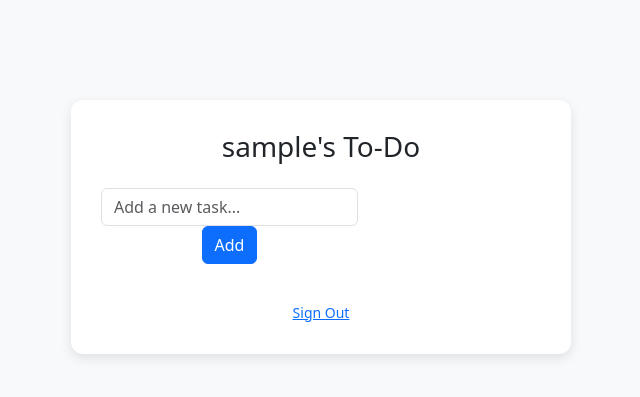
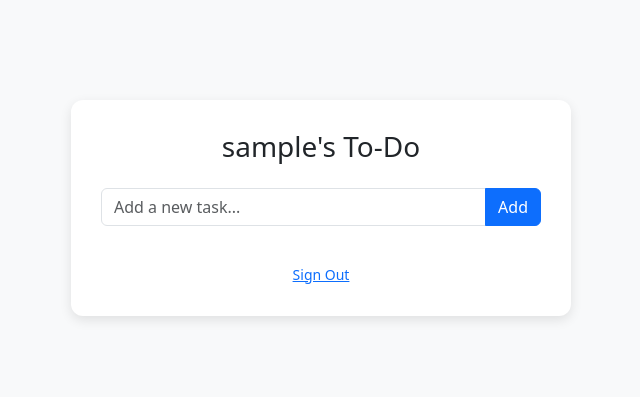
Before and after one commit to wilsx2/mini-todo, a Flask app: page /list in a window 1280 px wide. Shown: the top 397 px of the page, without its empty margins (319-959 px from the left). Run offline with Flask 3, Linux system fonts and the light colour scheme; the visitor is signed in with stand-in values (Sample User, id 1); data that the repository does not hold is empty.

Commit message:
Improved todo input formatting

```diff
--- a/templates/list.html
+++ b/templates/list.html
@@ -14,12 +14,12 @@
     <div class="todo-container text-center">
         <h3 class="mb-4">{{name}}'s To-Do</h3>
 
-        <div class="input-group mb-3">
-            <form action="{{ url_for('add') }}" method="POST" style="display:inline-block;">
-                <input type="text" name="content" required id="todo-input" class="form-control" placeholder="Add a new task...">
-                <button type="submit" class="btn btn-primary" id="add-btn">Add</button>
-            </form>
-        </div>
+        <form action="{{ url_for('add') }}" method="POST" style="display:inline;">
+            <div class="input-group mb-3">
+                    <input type="text" name="content" required id="todo-input" class="form-control" placeholder="Add a new task...">
+                    <button type="submit" class="btn btn-primary" id="add-btn">Add</button>
+            </div>
+        </form>
 
         <ul class="list-group" id="todo-list">
             {% for todo in todos %}
@@ -41,7 +41,7 @@
 
         {{ alert_box() }}
 
-        <small><a href="{{url_for('logout')}}">Sign Out</a></small>
+        <small><a href="{{ url_for('logout') }}">Sign Out</a></small>
     </div>
 
 {% endblock %}
```
